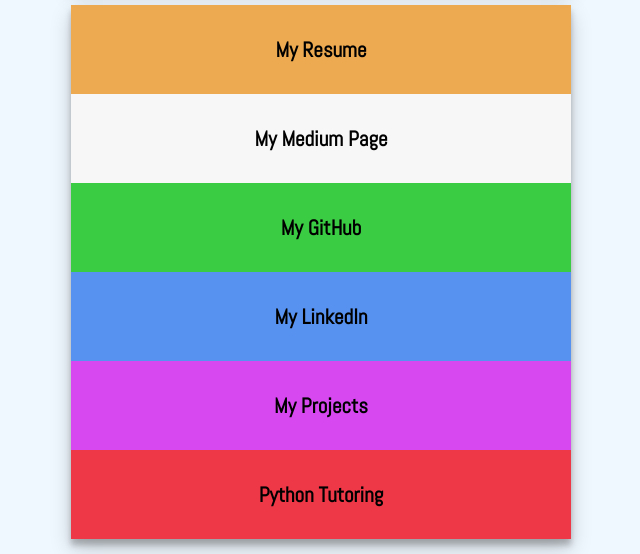
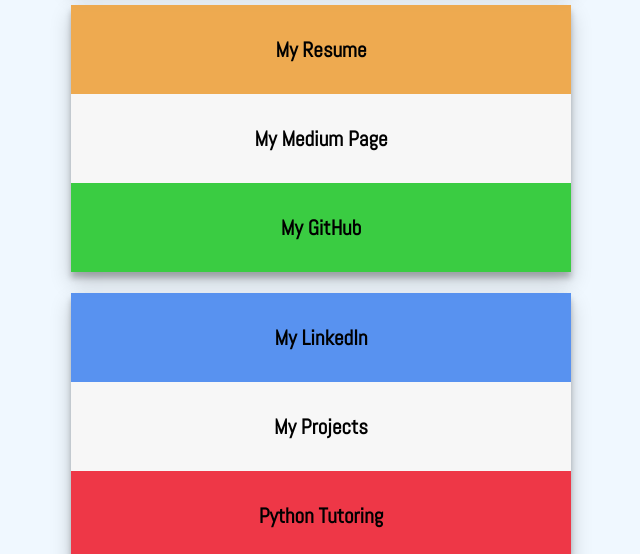
Before and after one commit to adithyasolai/adithyasolai.github.io, a plain HTML site: page index.htm in a window 1280 px wide. Shown: the part 526-1080 px from the top of the page, without its empty margins (319-959 px from the left). Drawn offline with Linux system fonts and the light colour scheme.

Commit message:
changed colors on home page

```diff
--- a/index.htm
+++ b/index.htm
@@ -43,7 +43,9 @@
   }
 
   .projects_background {
-    background-color:rgb(215, 72, 240);
+    background-color:#F7F7F7;
+    /* Purple color: */
+    /* background-color:rgb(215, 72, 240); */
   }
 
   .tutoring_background {
@@ -136,7 +138,11 @@
       </h3>
     </a>
 
+  </div>
 
+    <br>
+
+  <div class = "centered-block shadowed">
     <a  class = "link_block linkedin_background"
         href = "https://www.linkedin.com/in/adithya-solai/" target = "_blank">
       <h3>
```
